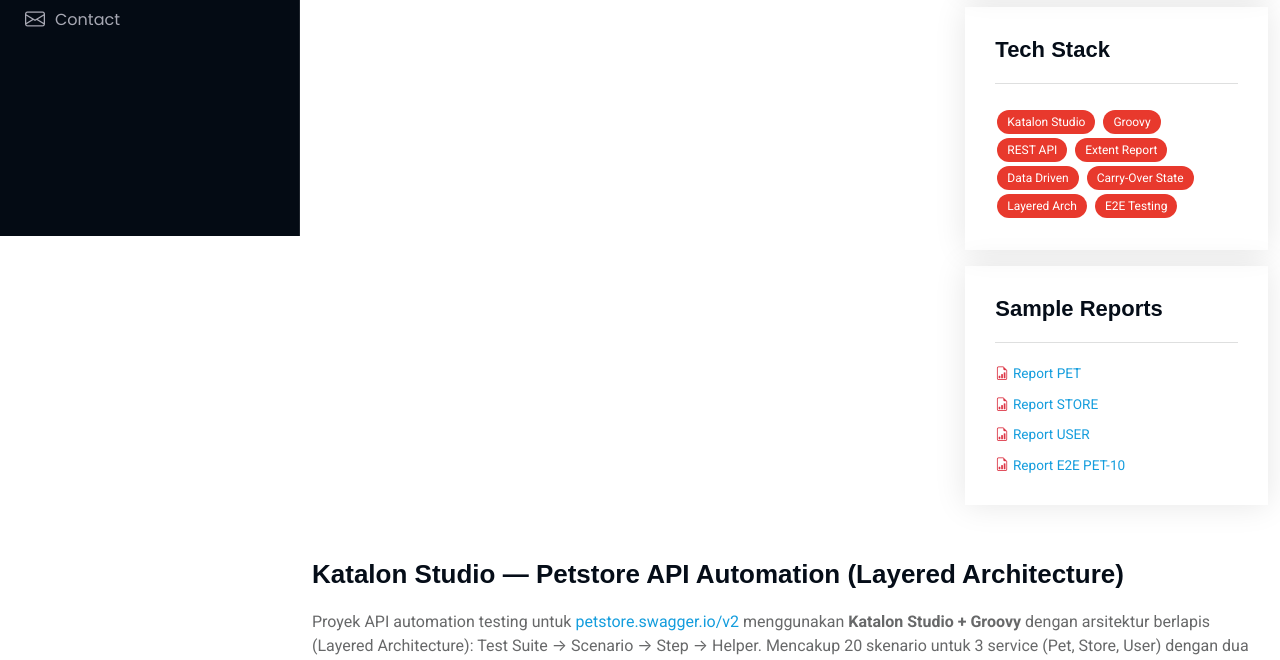
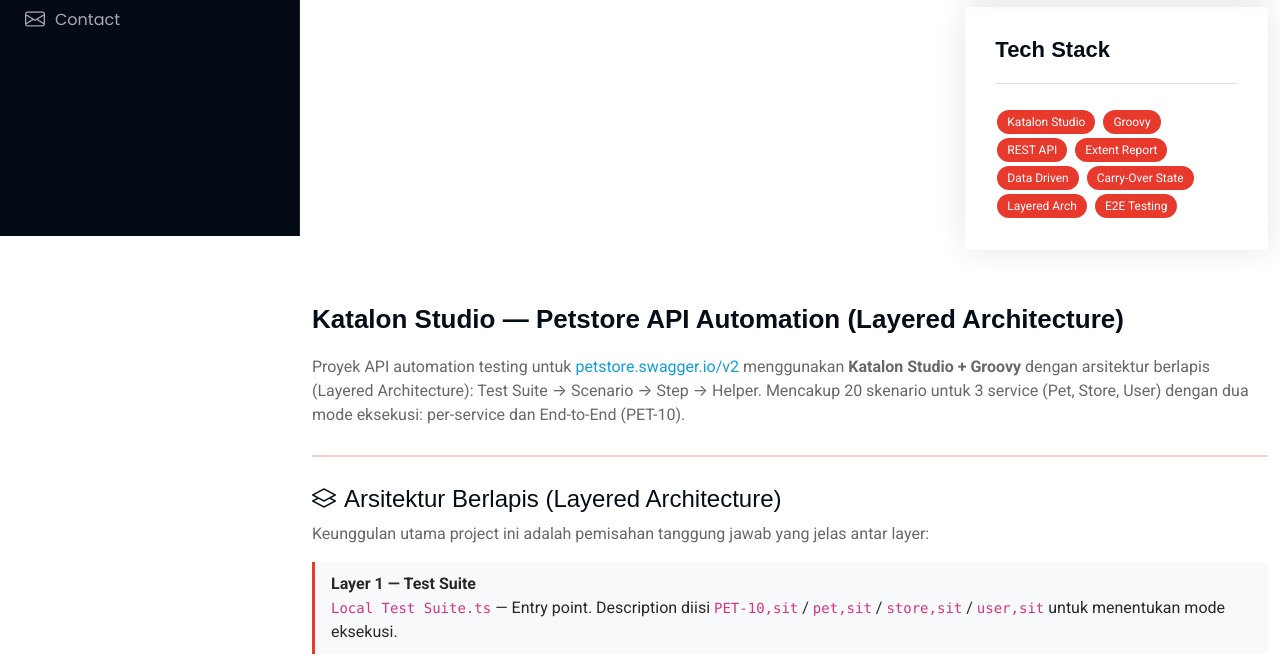
Before and after one commit to hardisahrulaj/hardisahrulaj.github.io, a plain HTML site: page katalon-petstore.html in a window 1280 px wide. Shown: the part 564-1224 px from the top of the page. Drawn offline with Linux system fonts and the light colour scheme.

Commit message:
hide Sample Reports section on katalon-petstore page

```diff
--- a/katalon-petstore.html
+++ b/katalon-petstore.html
@@ -117,7 +117,7 @@
                 <span class="tech-badge">E2E Testing</span>
               </div>
             </div>
-            <div class="portfolio-info mt-3" data-aos="fade-up" data-aos-delay="270">
+            <div class="portfolio-info mt-3" data-aos="fade-up" data-aos-delay="270" style="display:none;">
               <h3>Sample Reports</h3>
               <ul class="list-unstyled mb-0" style="font-size:.85rem;">
                 <li><a href="sample-reports/Automation_Report_PET.html" target="_blank"><i class="bi bi-file-earmark-bar-graph me-1 text-danger"></i>Report PET</a></li>
```
